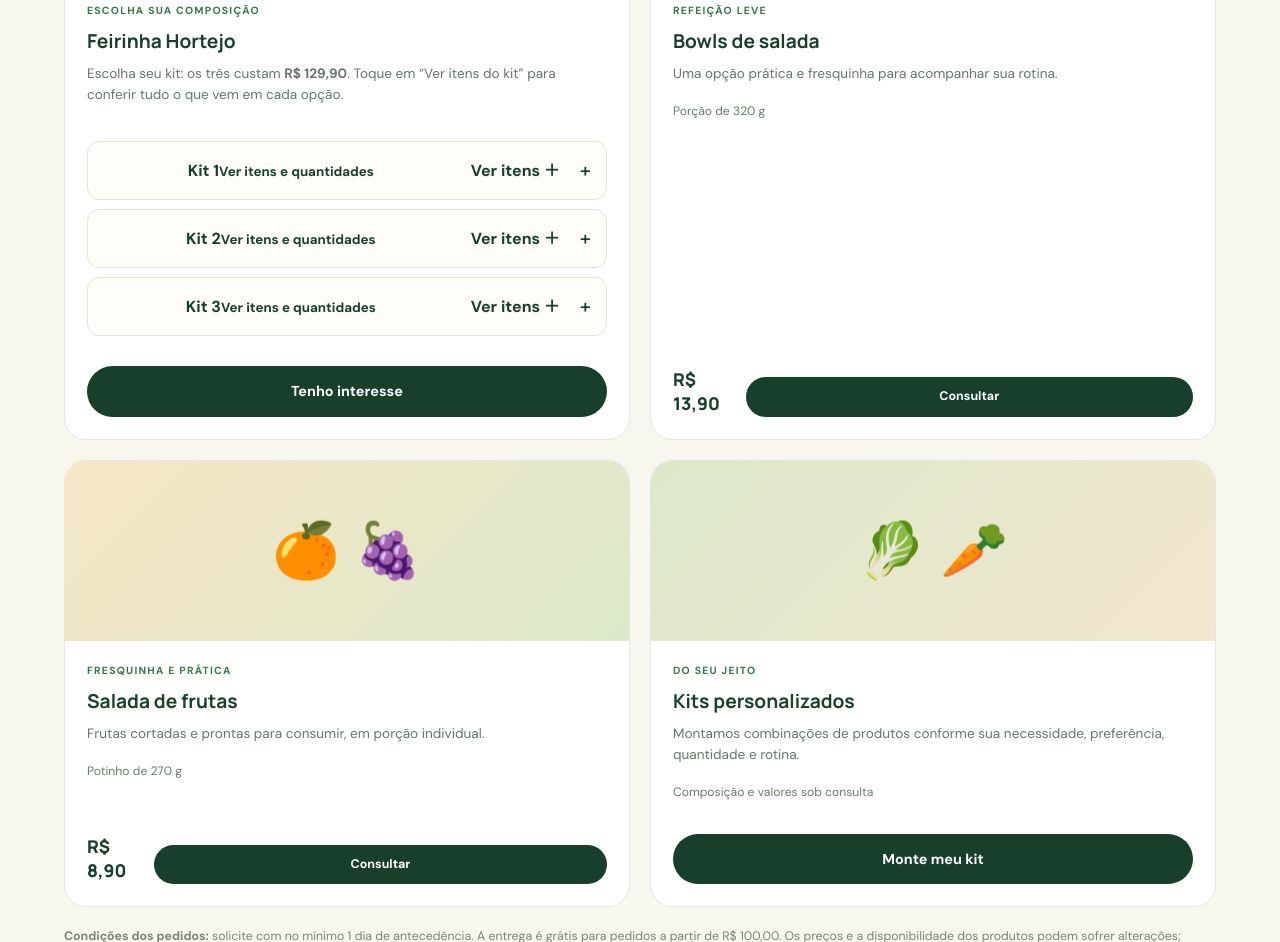
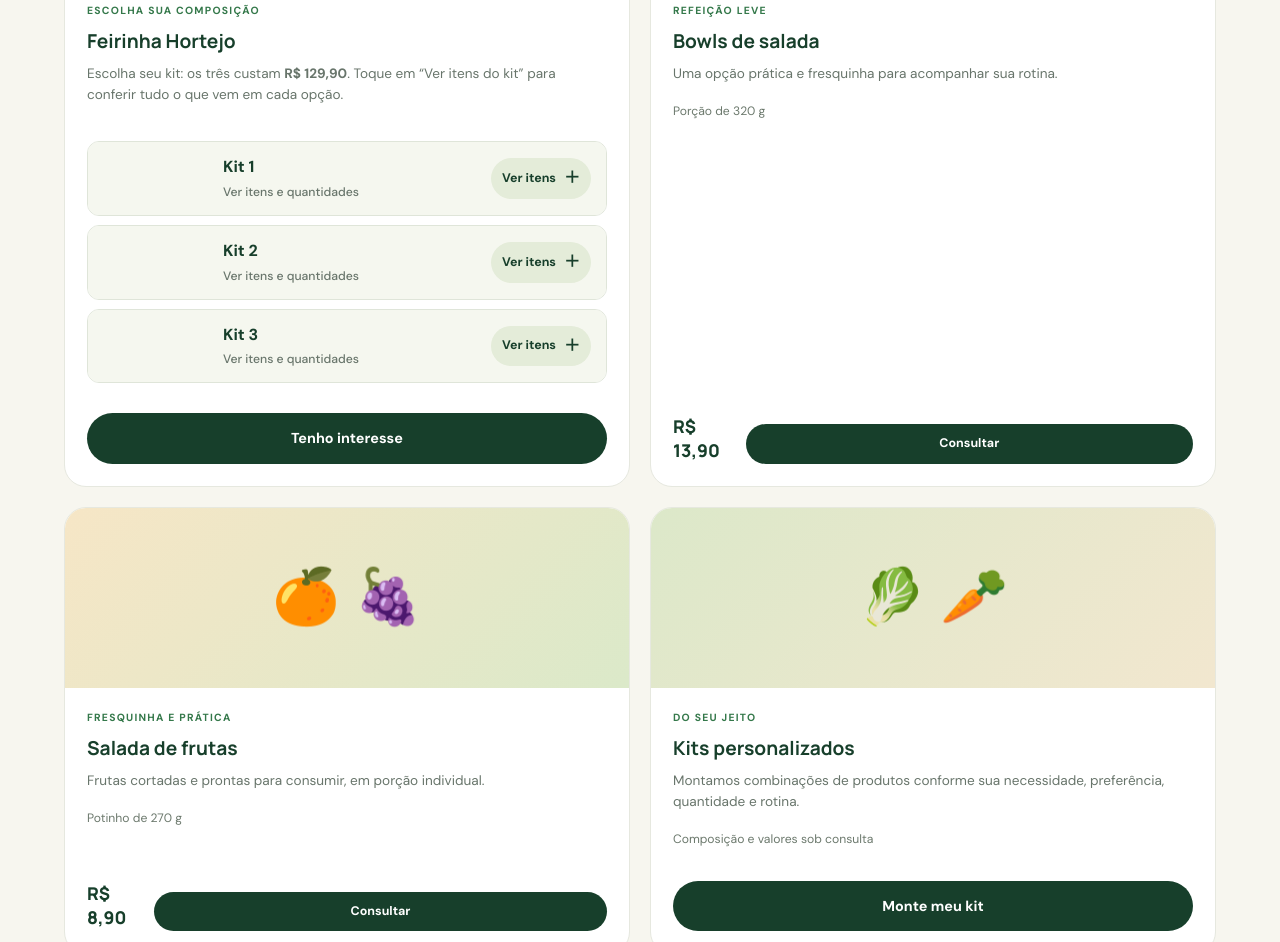
Before and after one commit to arrobafla-blip/eatgreen, a plain HTML site: page index.html in a window 1280 px wide. Shown: the part 1173-2115 px from the top of the page. Drawn offline with Linux system fonts and the light colour scheme.

Commit message:
Deixa listas dos kits mais intuitivas e clicáveis

```diff
--- a/styles.css
+++ b/styles.css
@@ -86,3 +86,16 @@ input,textarea,select,[contenteditable="true"]{cursor:text}
 .feirinha-option ul{list-style:none;margin:0;padding:4px 15px 14px;display:grid;grid-template-columns:repeat(2,minmax(0,1fr));gap:0 16px;border-top:1px solid var(--line)}
 .feirinha-option li{padding:7px 0;border-bottom:1px solid #edf0e7;font-size:.86rem;line-height:1.35}
 @media(max-width:520px){.feirinha-option ul{grid-template-columns:1fr}}
+
+/* Chamadas mais claras para abrir a composição de cada kit */
+.feirinha-option summary{background:#f5f7ef;min-height:68px}
+.kit-summary-main{display:flex;flex-direction:column;gap:3px}
+.kit-summary-main strong{font-size:1rem}
+.kit-summary-main small{font-size:.76rem;font-weight:500;color:var(--muted)}
+.kit-summary-action{display:flex;align-items:center;gap:8px;padding:8px 11px;border-radius:999px;background:#e4ecd9;color:var(--forest);font-size:.78rem;font-weight:800;white-space:nowrap}
+.kit-summary-action b{font-size:1rem}
+.feirinha-option[open] .kit-summary-action{background:var(--forest);color:white}
+.feirinha-option[open] .kit-summary-action b{transform:rotate(45deg)}
+.feirinha-option summary:after{display:none}
+.feirinha-option[open] summary{border-bottom:1px solid var(--line)}
+@media(max-width:380px){.kit-summary-action{font-size:0;gap:0}.kit-summary-action b{font-size:1.1rem}}
```
